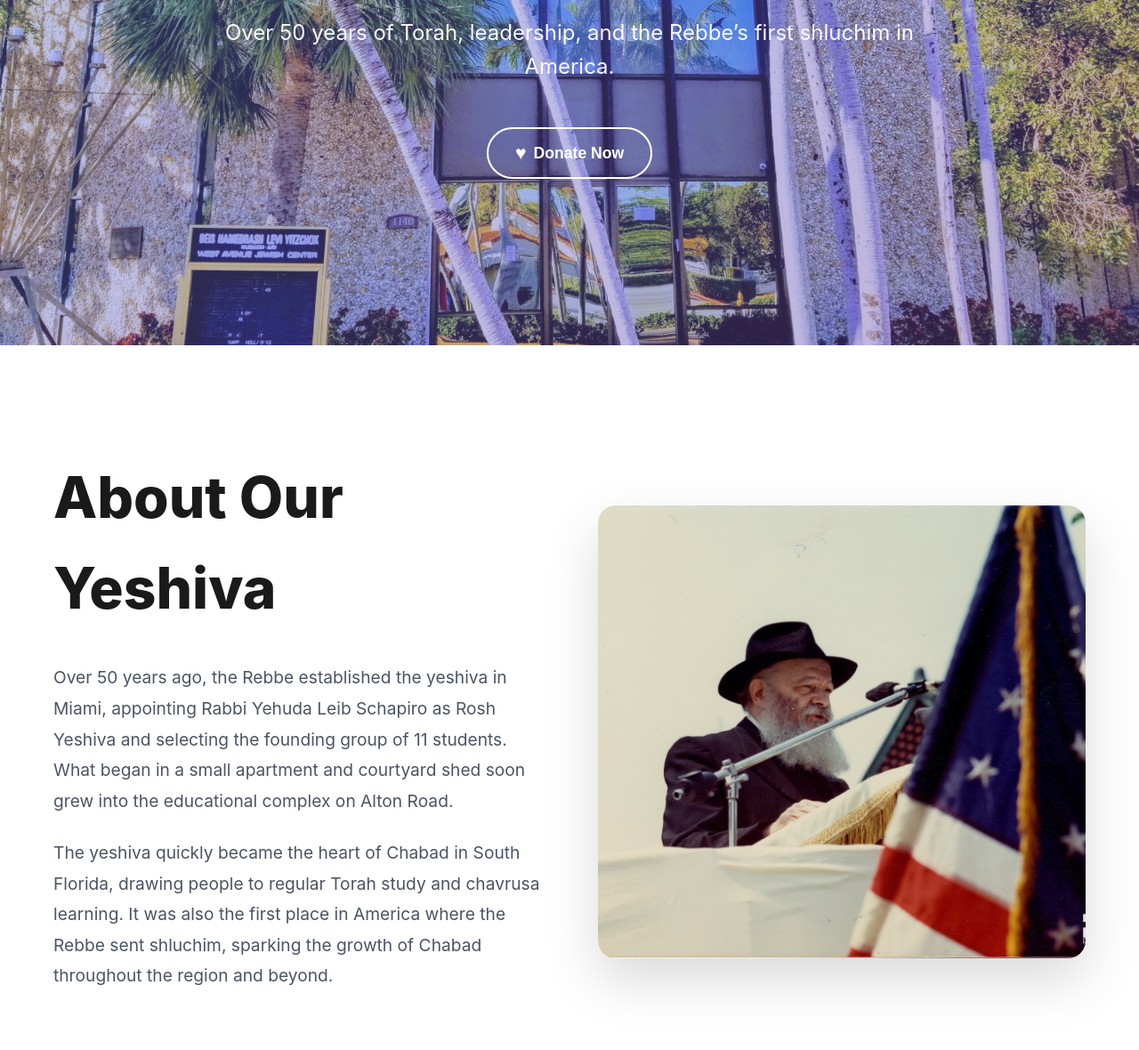
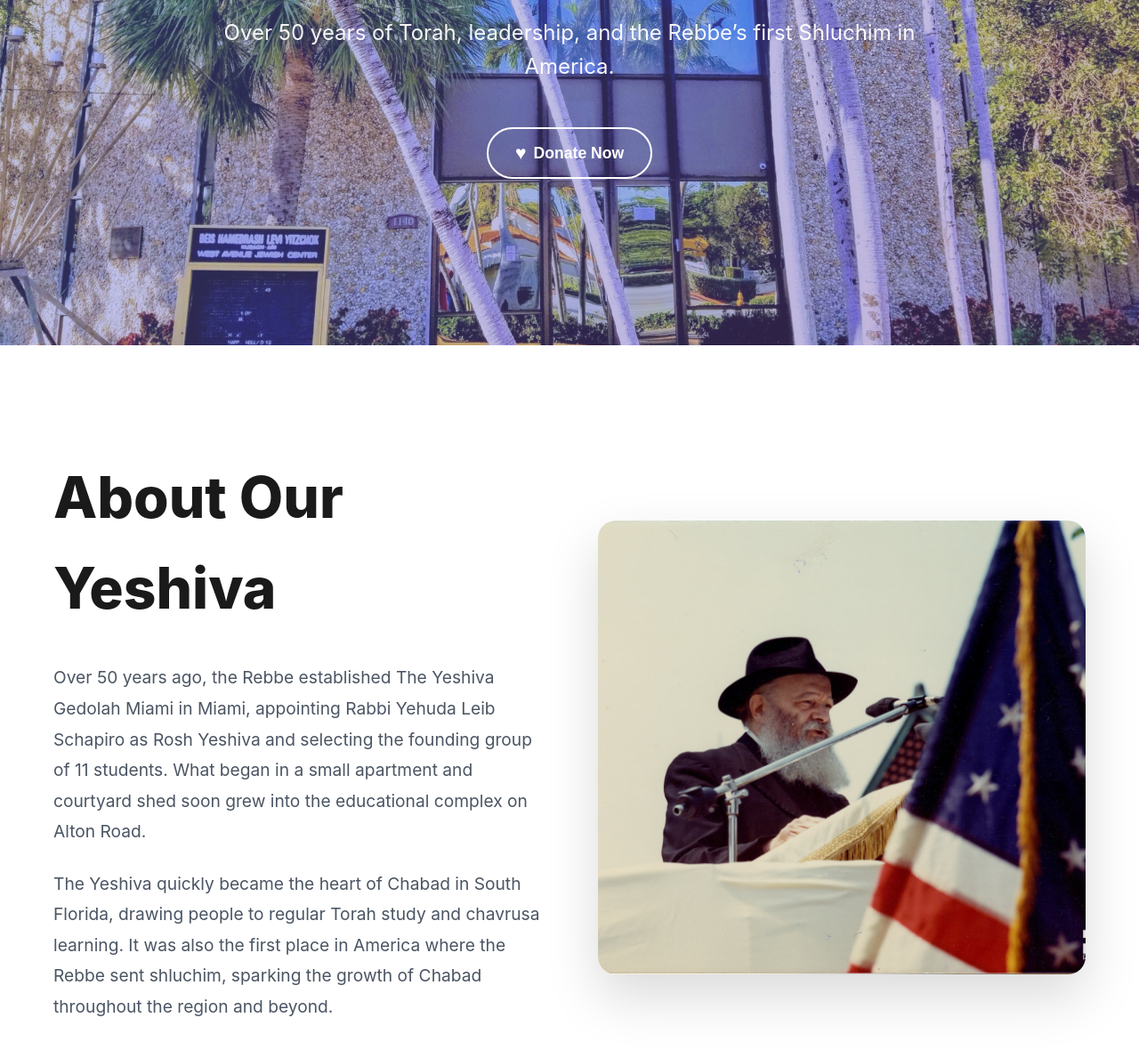
Before and after one commit to ygshluchim86-sys/Miamishluchim.com, a plain HTML site: page index.html in a window 1280 px wide. Shown: the part 438-1618 px from the top of the page at 89% size. Drawn offline with Linux system fonts and the light colour scheme.

Commit message:
Update index.html

```diff
--- a/index.html
+++ b/index.html
@@ -69,7 +69,7 @@
                     <span class="hero-title-accent">Miami Shluchim</span>
                 </h1>
                 <p class="hero-description">
-                    Over 50 years of Torah, leadership, and the Rebbe’s first shluchim in America.
+                    Over 50 years of Torah, leadership, and the Rebbe’s first Shluchim in America.
                 </p>
                 <div class="hero-buttons">
                     <button class="btn btn-secondary" onclick="handleDonate()">
@@ -89,10 +89,10 @@
                     <h2 class="section-title">About Our Yeshiva</h2>
                     <div class="about-text">
                         <p>
-                            Over 50 years ago, the Rebbe established the yeshiva in Miami, appointing Rabbi Yehuda Leib Schapiro as Rosh Yeshiva and selecting the founding group of 11 students. What began in a small apartment and courtyard shed soon grew into the educational complex on Alton Road.
+                            Over 50 years ago, the Rebbe established The Yeshiva Gedolah Miami in Miami, appointing Rabbi Yehuda Leib Schapiro as Rosh Yeshiva and selecting the founding group of 11 students. What began in a small apartment and courtyard shed soon grew into the educational complex on Alton Road.
                         </p>
                         <p>
-                            The yeshiva quickly became the heart of Chabad in South Florida, drawing people to regular Torah study and chavrusa learning. It was also the first place in America where the Rebbe sent shluchim, sparking the growth of Chabad throughout the region and beyond.
+                            The Yeshiva quickly became the heart of Chabad in South Florida, drawing people to regular Torah study and chavrusa learning. It was also the first place in America where the Rebbe sent shluchim, sparking the growth of Chabad throughout the region and beyond.
                         </p>
                     </div>
                 </div>
```
